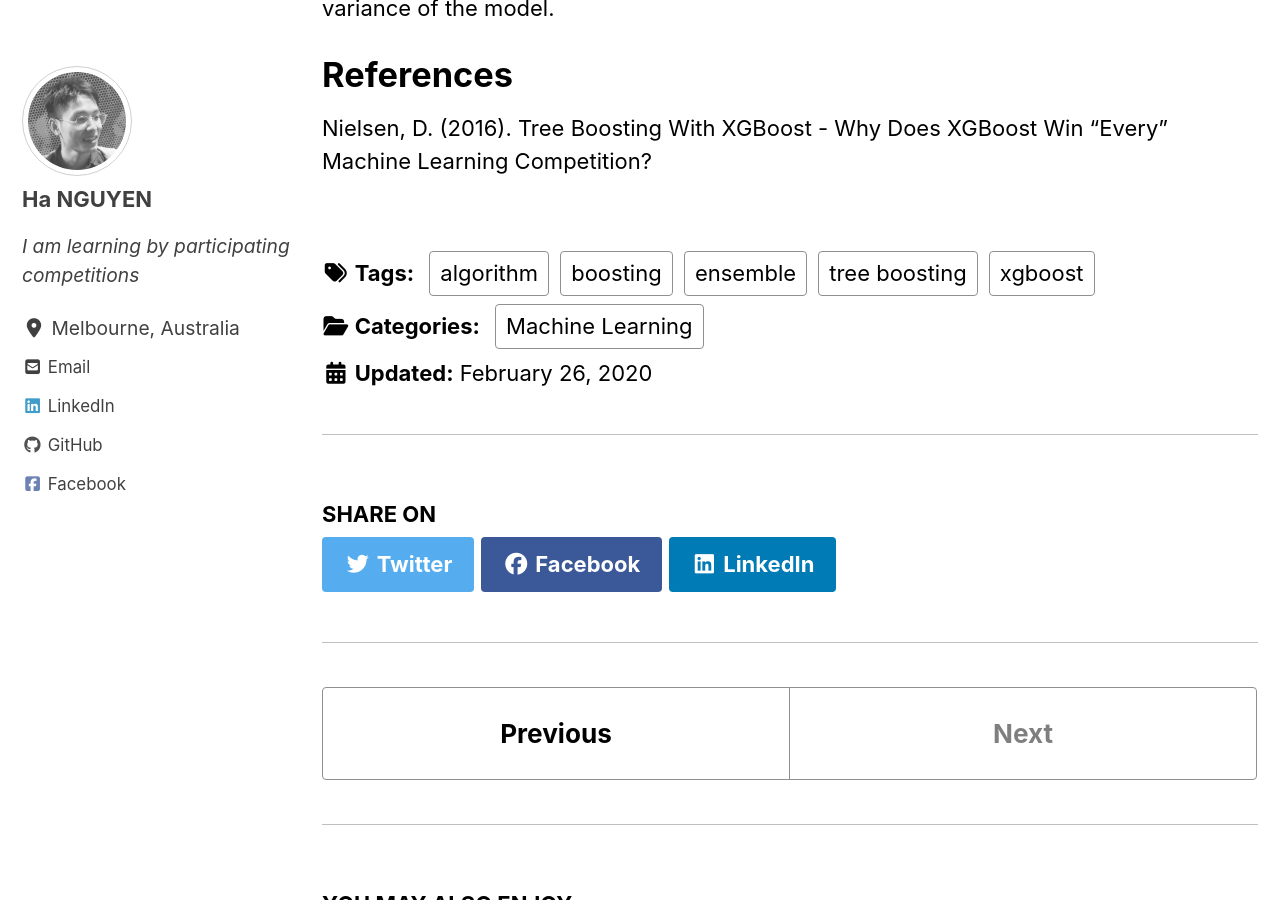
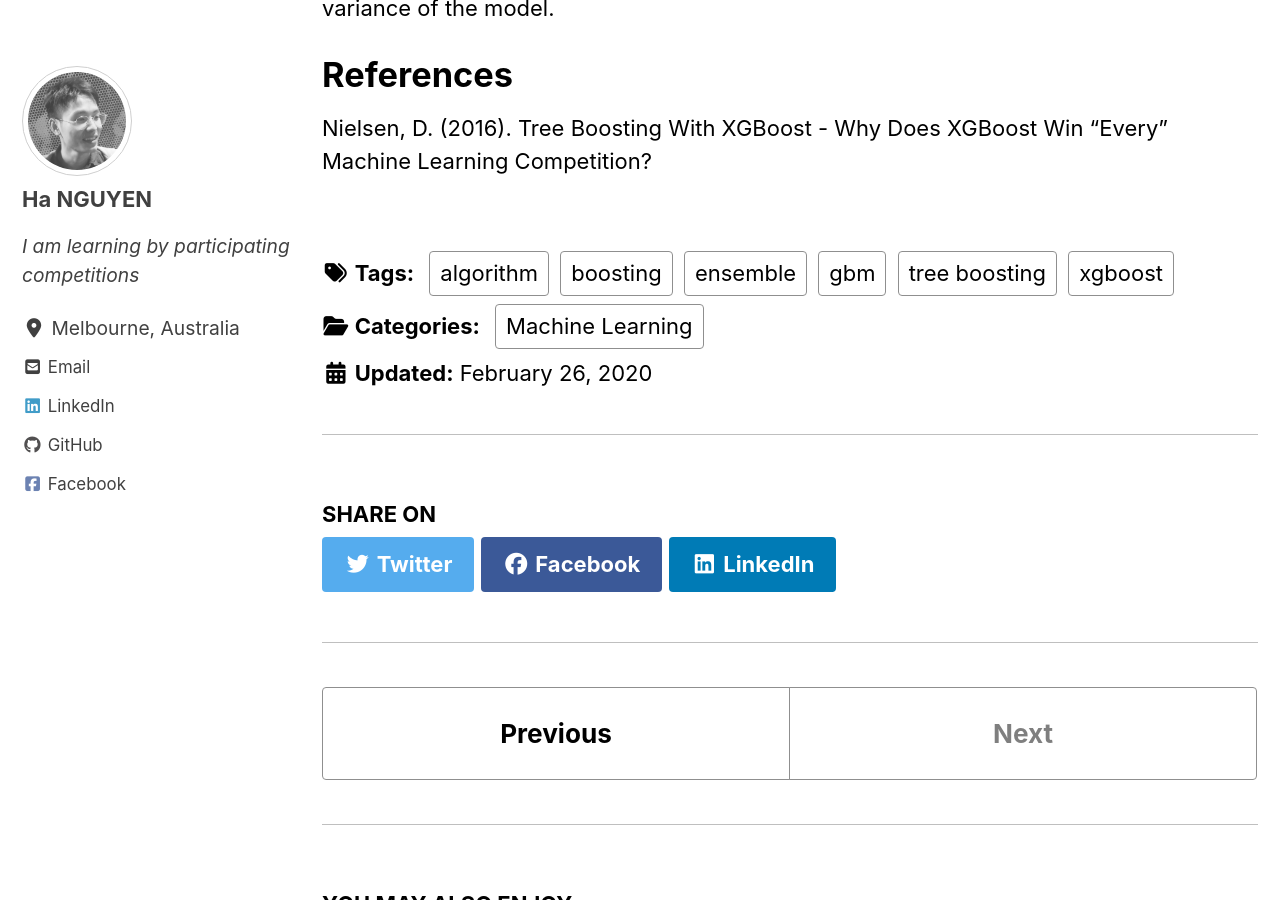
Before and after one commit to datasciblog/datasciblog.github.io, a Jekyll site: the page built from _posts/2020-02-26-tree-boosting-03.md, in a window 1280 px wide and 900 px high, scrolled down 27064 px. Built offline with Jekyll 4.4.1, drawn with Linux system fonts in a browser that asks for light colours; cached includes are drawn as plain includes; nearby versions of some CDN libraries; formulas are drawn with MathJax 3.

Commit message:
Update 2020-02-26-tree-boosting-03.md

```diff
--- a/_posts/2020-02-26-tree-boosting-03.md
+++ b/_posts/2020-02-26-tree-boosting-03.md
@@ -13,6 +13,7 @@ tags:
 - boosting
 - ensemble
 - algorithm
+- gbm
 - xgboost
 classes: wide
 toc: true
```
